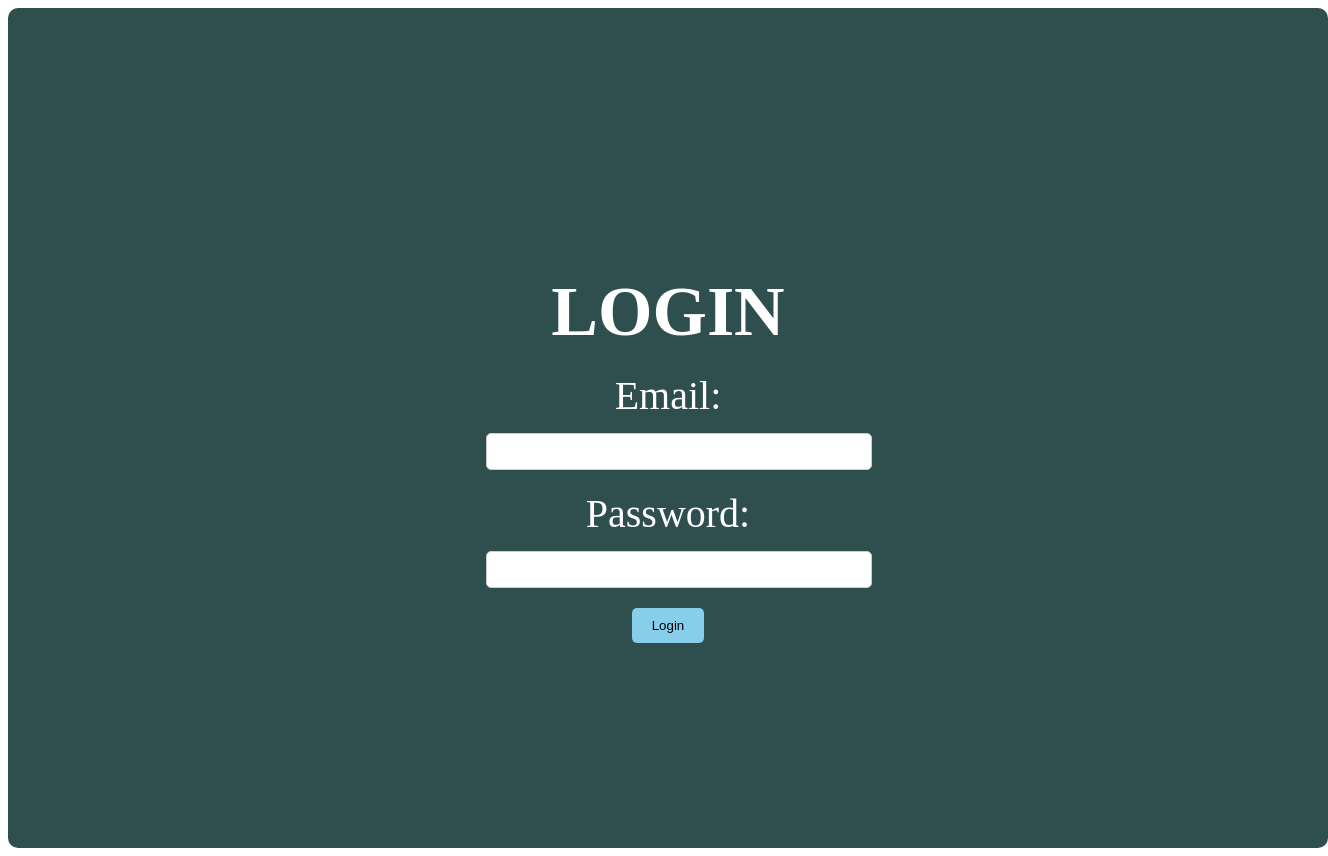
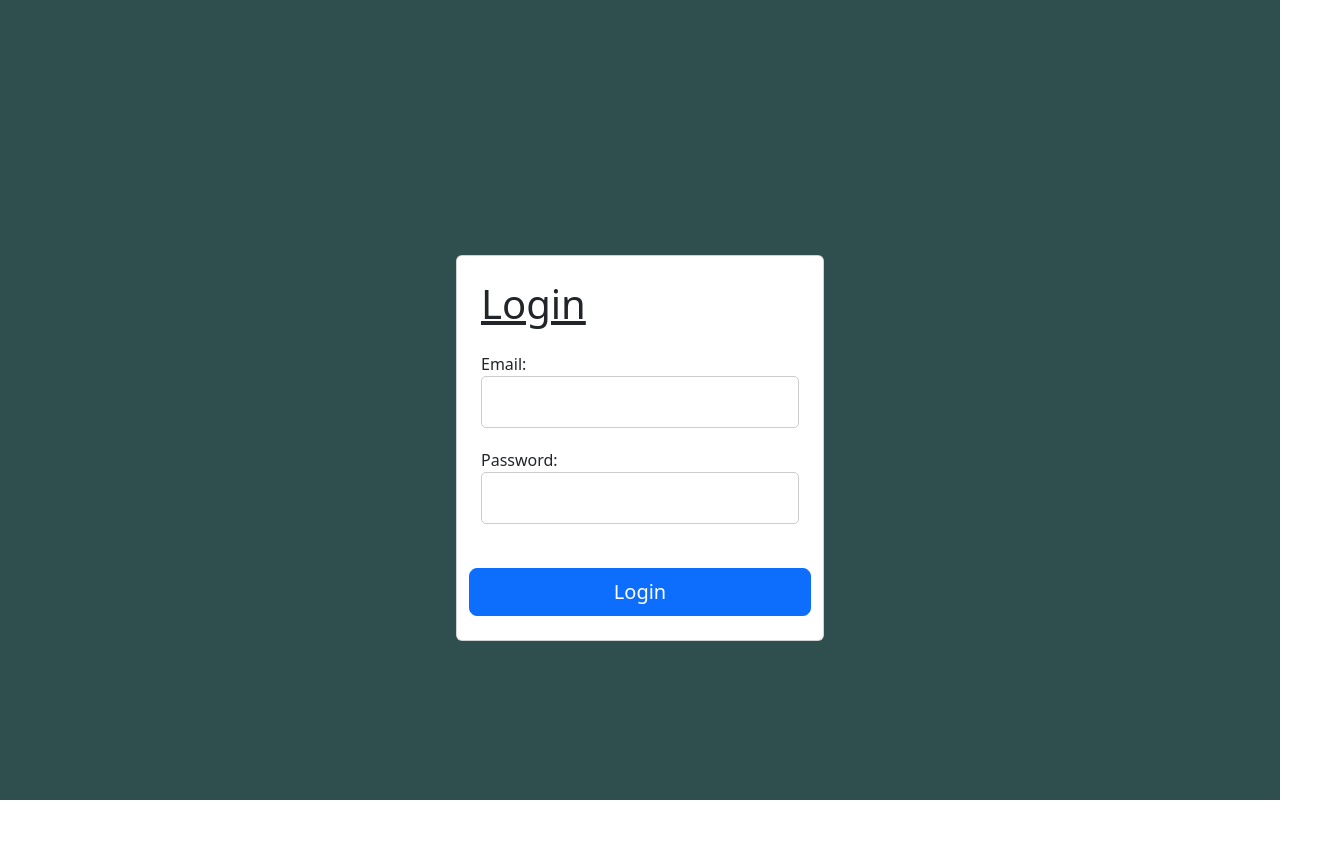
Before and after one commit to JamesBain999/capstone-project, a React (Vite) app in the folder capstone-frontend/: page /login in a window 1280 px wide. Shown: the whole page, 1328 px wide, since content can reach past the window. Built offline with nearby package versions, Linux system fonts and the light colour scheme.

Commit message:
updated UI and fixed bug with updating account

```diff
--- a/capstone-frontend/package.json
+++ b/capstone-frontend/package.json
@@ -11,7 +11,11 @@
     "test": "vitest"
   },
   "dependencies": {
+    "@emotion/react": "^11.11.4",
+    "@emotion/styled": "^11.11.0",
+    "@mui/material": "^5.15.13",
     "axios": "^1.6.7",
+    "bootstrap": "^5.3.3",
     "enzyme": "^3.11.0",
     "path": "^0.12.7",
     "react": "^18.2.0",
--- a/capstone-frontend/src/App.jsx
+++ b/capstone-frontend/src/App.jsx
@@ -1,4 +1,5 @@
 import React from "react";
+import 'bootstrap/dist/css/bootstrap.min.css';
 import AppRoutes from "./routes/AppRoutes";
 import { GameStateProvider } from "./contexts/GameStateContext";
 import { UserEmailProvider } from "./contexts/UserEmailContext";
@@ -6,7 +7,7 @@ import { UserIdProvider } from "./contexts/CurrentUserIdContext";
 
 function App() {
   return (
-    <div>
+    <div style={{background: "darkslategrey", position: "absolute", top: 0, right: 0, left: 0, bottom: 0}}>
       <UserEmailProvider>
         <UserIdProvider>
           <GameStateProvider>
--- a/capstone-frontend/src/css/LandingPage.css
+++ b/capstone-frontend/src/css/LandingPage.css
@@ -1,41 +1,22 @@
-.landing-page-container {
-    background-color: darkslategrey;
-    color: white;
-    padding: 20px;
-    border-radius: 10px;
-    display: grid;
-    place-content: center;
-    text-align: center;
-    height: 100vh;
-    width: 100vw;
+.container {
+  display: flex;
+  flex-direction: column;
+  justify-content: center;
+  align-items: center;
+  height: 100%;
 }
 
 .landing-page-heading {
-    font-size: 90px;
+  color: white;
+  font-size: 120px;
   margin-bottom: 20px;
 }
 
 .landing-page-text {
-    font-size: 40px;
-    margin-bottom: 30px;
+  color: white;
+  margin-bottom: 40px;
 }
 
-  .landing-page-links {
-    display: flex;
-    justify-content: center;
-    font-size: 30px;
+.landing-page-button{
+  width: 200px
 }
-
-  .landing-page-link {
-    background-color: skyblue;
-    color: white;
-    padding: 10px 20px;
-    border-radius: 5px;
-    text-decoration: none;
-    margin: 0 10px;
-    transition: background-color 0.3s ease;
-  }
-
-  .landing-page-link:hover {
-    background-color: skyblue;
-  }
--- a/capstone-frontend/src/css/LoginPage.css
+++ b/capstone-frontend/src/css/LoginPage.css
@@ -1,43 +1,21 @@
 .login-page-container {
-    background-color: darkslategray;
-    padding: 20px;
-    border-radius: 10px;
-    display: grid;
-    place-content: center;
-    text-align: center;
-    height: 100vh;
-    width: 100vw;
-    color: white;
+    display: flex;
+    flex-direction: column;
+    justify-content: center;
+    align-items: center;
+    height: 100%;
   }
 
   .login-page-heading {
-    font-size: 70px;
+    font-size: 100px;
     margin-bottom: 20px;
-    text-transform: uppercase;
   }
 
   .form-group {
-    margin-bottom: 20px;
-    font-size: 40px;
+    font-size: xx-large;
+    margin-bottom: 40px;
   }
 
-  .login-input {
-    width: 100%;
-    padding: 10px;
-    border-radius: 5px;
-    border: 1px solid #ccc;
+  .landing-page-button{
+    width: 200px
   }
-
-  .login-button {
-    background-color: skyblue;
-    color: black;
-    padding: 10px 20px;
-    border: none;
-    border-radius: 5px;
-    cursor: pointer;
-    transition: background-color 0.3s ease;
-  }
-
-  .login-button:hover {
-    background-color: white;
-  }
--- a/capstone-frontend/src/pages/LandingPage.jsx
+++ b/capstone-frontend/src/pages/LandingPage.jsx
@@ -1,23 +1,30 @@
 import React from "react";
 import { Link } from "react-router-dom";
-import "../css/LandingPage.css"
+import "../css/LandingPage.css";
 
-// LandingPage component represents the landing page of the application
 function LandingPage() {
   return (
-    <div className="landing-page-container">
-      {/* Heading welcoming users to the application */}
-      <h1 className="landing-page-heading">Welcome to Trivia Hunt</h1>
-      {/* Information prompting users to log in or sign up */}
-      <p className="landing-page-text">Please log in or sign up to continue.</p>
-      <div className="landing-page-links">
-        {/* Navigation links for logging in and signing up */}
-        <Link to="/login" className="landing-page-link">Login</Link>
-        <Link to="/signup" className="landing-page-link">Sign Up</Link>
+    <div className="container landing-page-container">
+      <h1 className="landing-page-heading">
+        Welcome to Trivia Hunt
+      </h1>
+      <p className="display-4 landing-page-text">
+        Please log in or sign up to continue.
+      </p>
+      <div className="row justify-content-center align-items-center">
+        <div className="col">
+          <Link to="/login" className="landing-page-button btn btn-primary btn-lg btn-block">
+            Login
+          </Link>
+        </div>
+        <div className="col">
+          <Link to="/signup" className="landing-page-button btn btn-primary btn-lg btn-block">
+            Sign Up
+          </Link>
+        </div>
       </div>
     </div>
   );
 }
 
-// Exporting the LandingPage component as the default export
 export default LandingPage;
--- a/capstone-frontend/src/pages/LoginPage.jsx
+++ b/capstone-frontend/src/pages/LoginPage.jsx
@@ -2,7 +2,7 @@ import React, { useState } from "react";
 import { useNavigate } from "react-router-dom";
 import UserService from "../services/UserService";
 import { useUserEmailContext } from "../contexts/UserEmailContext";
-import "../css/LoginPage.css"
+import "bootstrap/dist/css/bootstrap.min.css"; // Import Bootstrap CSS
 
 // LoginPage component represents the login page of the application
 const LoginPage = () => {
@@ -38,41 +38,50 @@ const LoginPage = () => {
   };
 
   return (
-    <div className="login-page-container">
-      <h2 className="login-page-heading">Login</h2>
-      {/* Form for user login */}
+    <div className="container mt-5">
+      <div className="row justify-content-center">
+        <div className="card p-4">
+          <h1 className="mb-4 text-decoration-underline">Login</h1>
           <form onSubmit={handleLogin}>
             <div className="form-group">
               <label htmlFor="email">Email:</label>
-          {/* Input field for entering email */}
               <input
-            type="text"
+                type="email"
                 id="email"
                 value={email}
                 onChange={(e) => setEmail(e.target.value)}
                 required // Email input is required
-            className="login-input"
+                className="form-control form-control-lg" // Bootstrap class
               />
             </div>
             <div className="form-group">
               <label htmlFor="password">Password:</label>
-          {/* Input field for entering password */}
               <input
                 type="password"
                 id="password"
                 value={password}
                 onChange={(e) => setPassword(e.target.value)}
                 required // Password input is required
-            className="login-input"
+                className="form-control form-control-lg" // Bootstrap class
               />
             </div>
             {/* Button for submitting login form */}
-        <button type="submit" className="login-button">Login</button>
+            <div className="row justify-content-center">
+              <button
+                type="submit"
+                className="btn btn-primary btn-lg btn-block mt-4"
+              >
+                Login
+              </button>{" "}
+              {/* Bootstrap button class */}
+            </div>
           </form>
           {/* Displaying error message if login fails */}
-      {error && <p style={{ color: "red" }}>{error}</p>}
+          {error && <p className="text-danger mt-3">{error}</p>}
+        </div>
+      </div>
     </div>
   );
-}
+};
 
 export default LoginPage;
--- a/capstone-frontend/src/pages/SignupPage.jsx
+++ b/capstone-frontend/src/pages/SignupPage.jsx
@@ -2,89 +2,77 @@ import React, { useState } from "react";
 import UserService from "../services/UserService";
 import { useNavigate } from "react-router-dom";
 import { useUserEmailContext } from "../contexts/UserEmailContext";
-import "../css/SignupPage.css"
+import "../css/SignupPage.css";
+import 'bootstrap/dist/css/bootstrap.min.css'; // Import Bootstrap CSS
 
-// SignupPage component represents the sign up page of the application
 const SignupPage = () => {
-  const { setUserEmail } = useUserEmailContext(); // Using custom hook to get setUserEmail function
-  const [name, setName] = useState(""); // State variable for user's name
-  const [password, setPassword] = useState(""); // State variable for user's password
-  const [email, setEmail] = useState(""); // State variable for user's email
-  const [error, setError] = useState(""); // State variable for error messages
-  const navigate = useNavigate(); // Initializing useNavigate hook for navigation
+  const { setUserEmail } = useUserEmailContext();
+  const [name, setName] = useState("");
+  const [password, setPassword] = useState("");
+  const [email, setEmail] = useState("");
+  const [error, setError] = useState("");
+  const navigate = useNavigate();
 
-  // Function to handle user signup
   const handleSignup = async (e) => {
-    e.preventDefault(); // Preventing default form submission behavior
+    e.preventDefault();
 
     try {
-      // Checking if email already exists
       const emailExistsResponse = await UserService.checkEmailExists(email);
       if (emailExistsResponse.result === 409) {
-        setError("Email already exists"); // Setting error message if email already exists
+        setError("Email already exists");
         return;
       }
-      // Creating new user
       const newUser = await UserService.createUser({ name, password, email });
       console.log("User signed up successfully:", newUser);
-      // Setting user's email in context
       setUserEmail(email);
-      // Navigating to game options page after successful signup
       navigate("/GameOptions");
     } catch (error) {
-      console.error("Error signing up:", error); // Logging error if signup fails
+      console.error("Error signing up:", error);
     }
   };
 
-  // Rendering the signup form
   return (
     <div className="signup-page-container">
       <h2 className="signup-page-heading">Sign Up</h2>
-      {/* Form for user signup */}
       <form onSubmit={handleSignup}>
         <div className="form-group">
           <label htmlFor="name">Name:</label>
-          {/* Input field for entering name */}
           <input
             type="text"
             id="name"
             value={name}
             onChange={(e) => setName(e.target.value)}
-            required // Name input is required
-            className="signup-input"
+            required
+            className="form-control" // Bootstrap class
           />
         </div>
         <div className="form-group">
           <label htmlFor="email">Email:</label>
-          {/* Input field for entering email */}
           <input
             type="email"
             id="email"
             value={email}
             onChange={(e) => setEmail(e.target.value)}
-            required // Email input is required
-            className="signup-input"
+            required
+            className="form-control" // Bootstrap class
           />
-          {/* Displaying error message if there's an error */}
           {error && <p className="error-message">{error}</p>}
         </div>
         <div className="form-group">
           <label htmlFor="password">Password:</label>
-          {/* Input field for entering password */}
           <input
             type="password"
             id="password"
             value={password}
             onChange={(e) => setPassword(e.target.value)}
-            required // Password input is required
-            className="signup-input"
+            required
+            className="form-control" // Bootstrap class
           />
         </div>
-        {/* Button to submit the signup form */}
-        <button type="submit" className="signup-button">Sign Up</button>
+        <button type="submit" className="btn btn-primary">Sign Up</button> {/* Bootstrap button class */}
       </form>
     </div>
   );
 }
 
-export default SignupPage; // Exporting the SignupPage component
+export default SignupPage;
--- a/capstone-frontend/src/pages/UpdateAccountPage.jsx
+++ b/capstone-frontend/src/pages/UpdateAccountPage.jsx
@@ -3,11 +3,13 @@ import { useUserIdContext } from "../contexts/CurrentUserIdContext"; // Importin
 import UserService from "../services/UserService"; // Importing UserService for handling user-related operations
 import { Link } from "react-router-dom"; // Importing Link component from react-router-dom for navigation
 import { useNavigate } from "react-router-dom"; // Importing useNavigate hook from react-router-dom for navigation
+import { useUserEmailContext } from "../contexts/UserEmailContext";
 import "../css/UpdateAccountPage.css";
 
 // Functional component for updating user account information
 const UpdateAccountPage = () => {
   const { currentUserId } = useUserIdContext(); // Using custom hook to get current user ID
+  const { setUserEmail } = useUserEmailContext(); // Using custom hook to use setUserEmail
   const navigate = useNavigate(); // Initializing useNavigate hook for navigation
   const [name, setName] = useState(""); // State to manage user's name
   const [email, setEmail] = useState(""); // State to manage user's email
@@ -39,6 +41,7 @@ const UpdateAccountPage = () => {
     try {
       setLoading(true);
       await UserService.updateUser(currentUserId, { name, email });
+      setUserEmail(email);
       setSuccess(true);
       setLoading(false);
     } catch (error) {
```
Also changed, not shown: 1 other file (tests, documents, lock files or other folders). Lines whose indentation alone changed are shown as unchanged.
